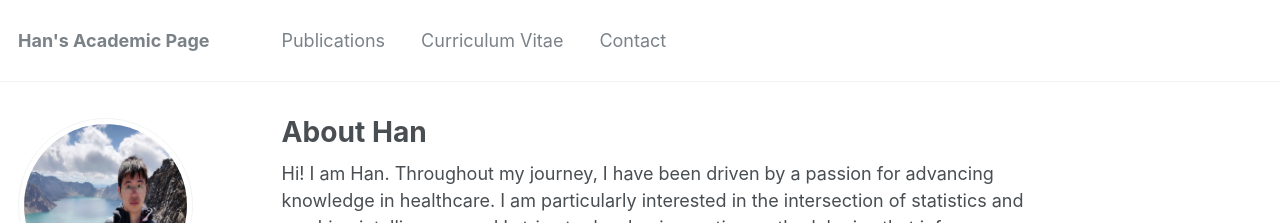
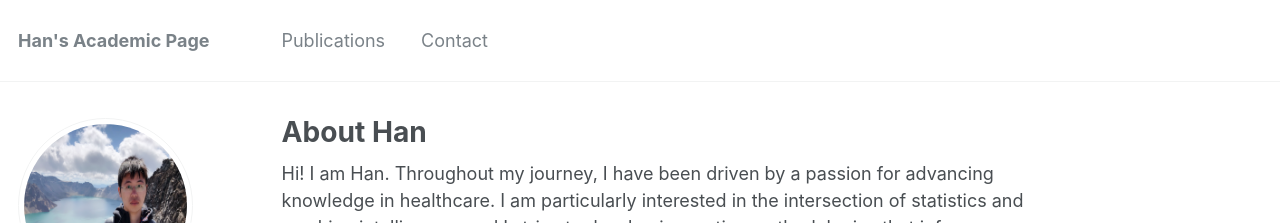
Before and after one commit to Han-Yuan-Med/Han-Yuan-Med.github.io, a Jekyll site: the page built from _pages/about.md, in a window 1280 px wide and 900 px high. Shown: the top 223 px of the window. Built offline with Jekyll 4.4.1, drawn with Linux system fonts in a browser that asks for light colours.

Commit message:
Update navigation.yml

```diff
--- a/_data/navigation.yml
+++ b/_data/navigation.yml
@@ -3,8 +3,5 @@ main:
   - title: "Publications"
     url: /publications/
 
-  - title: "Curriculum Vitae"
-    url: /cv/
-
   - title: "Contact"
     url: /contact/
```
